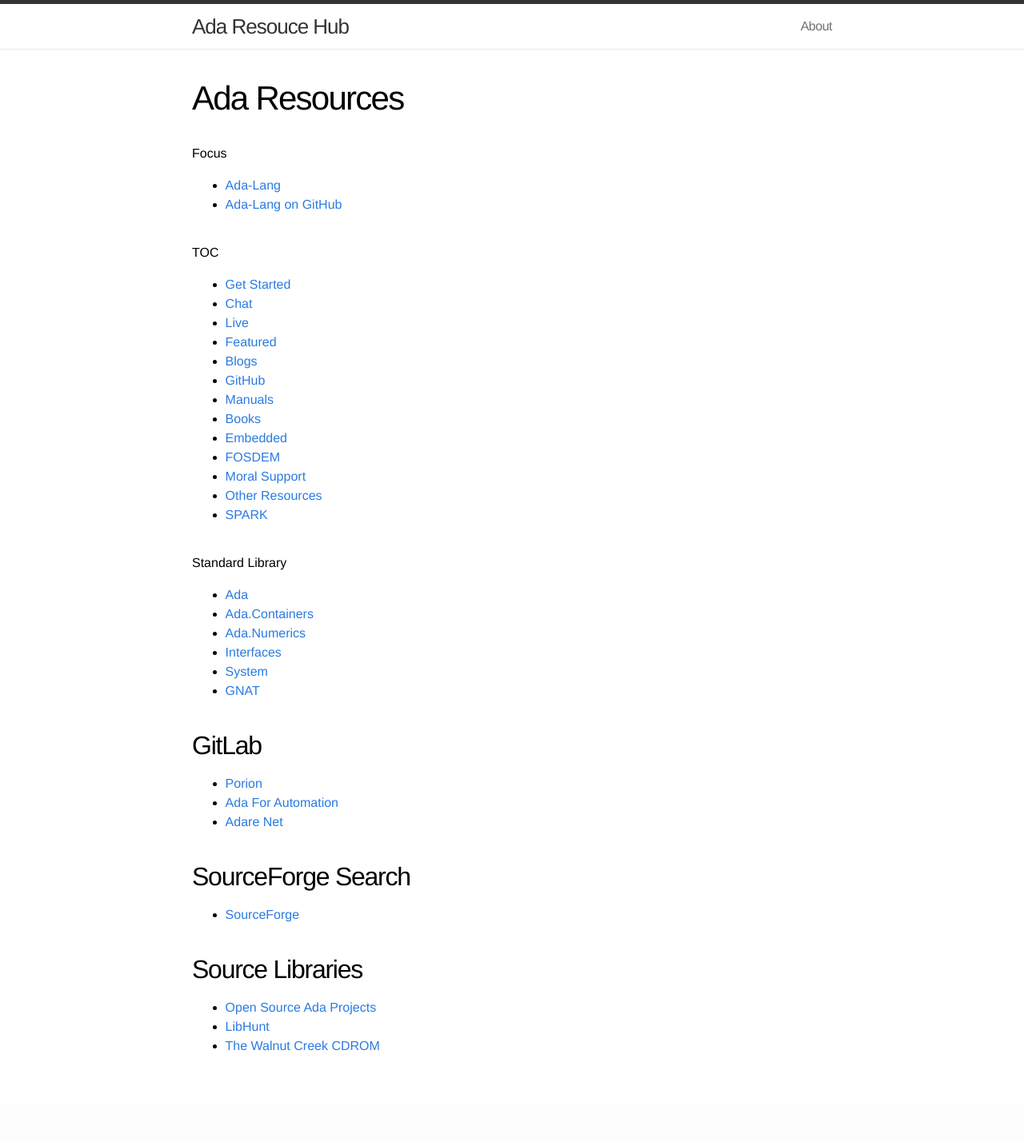
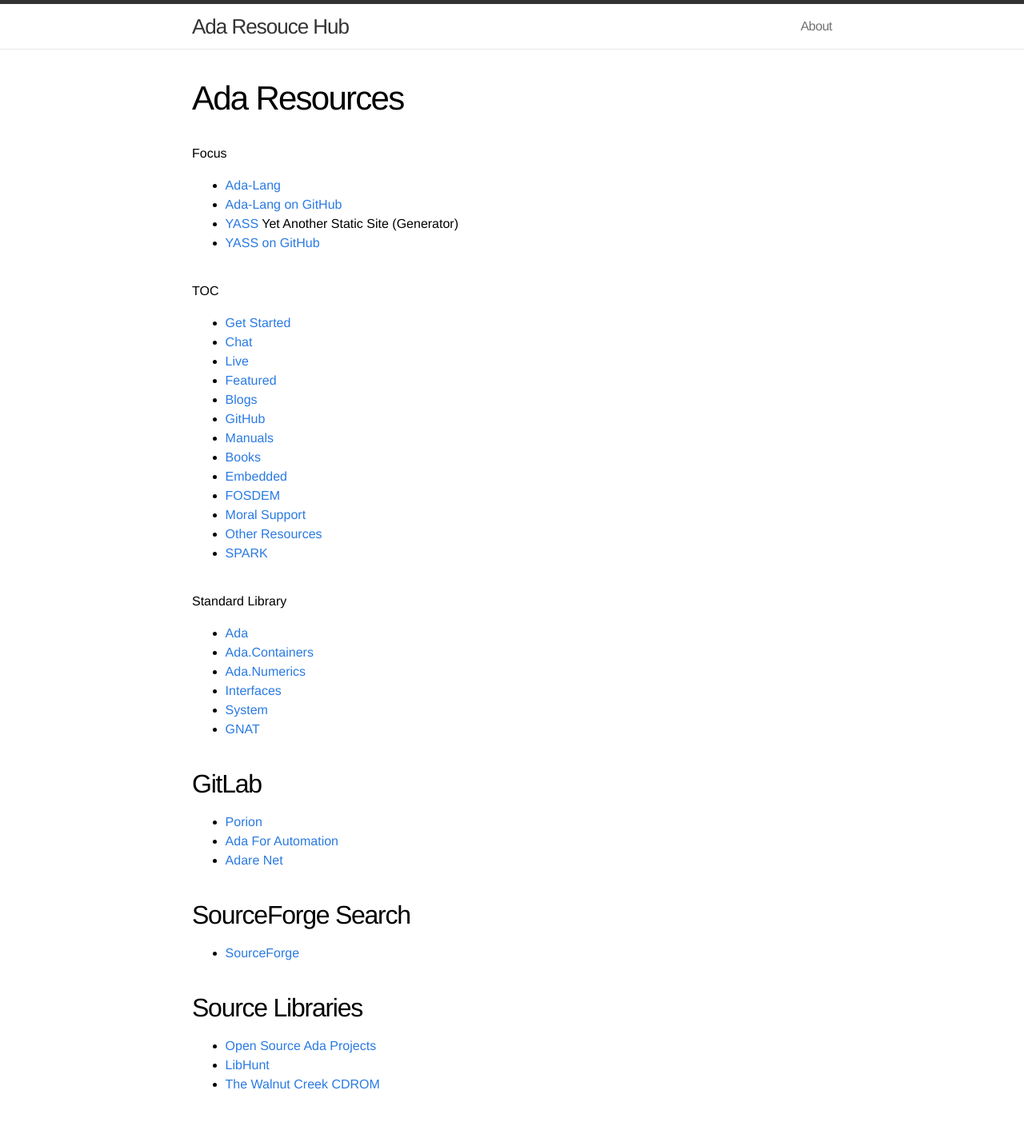
Before and after one commit to quornings/quornings.github.io, a Jekyll site: the page built from ada/index.md, in a window 1280 px wide. Shown: the whole page at 80% size. Built offline with Jekyll 4.4.1, drawn with Linux system fonts in a browser that asks for light colours; before the commit the page ends 1380 px from its top, so only the background shows below that.

Commit message:
Add YASS

```diff
--- a/ada/index.md
+++ b/ada/index.md
@@ -7,6 +7,10 @@ title: Ada Resources
 
 - [Ada-Lang](https://ada-lang.io)
 - [Ada-Lang on GitHub](https://github.com/ada-lang-io)
+
+- [YASS](http://www.yass.website) Yet Another Static Site (Generator)
+- [YASS on GitHub](https://github.com/yet-another-static-site-generator)
+
 
 # TOC
 
```
